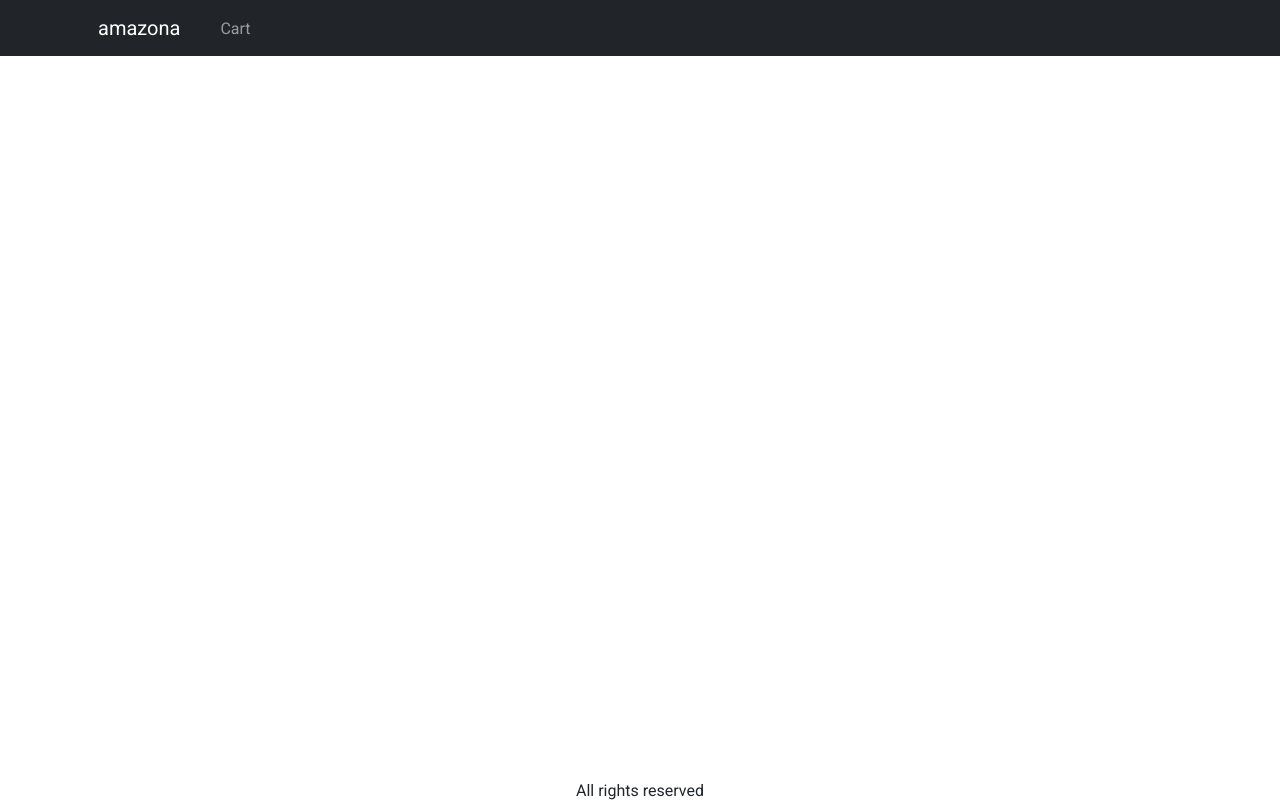
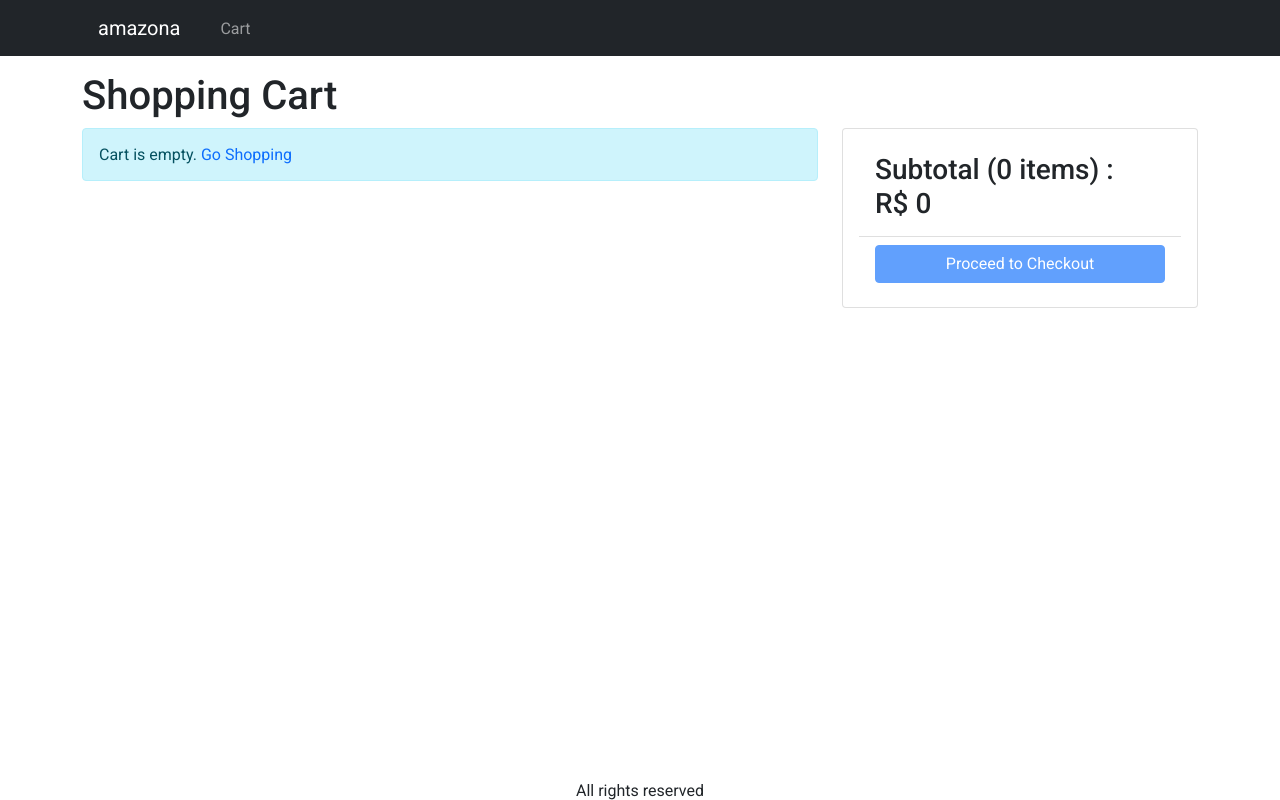
Before and after one commit to Victor-Ross/my-amazon-app, a React (Vite) app: page /cart in a window 1280 px wide. Built offline with nearby package versions, Linux system fonts and the light colour scheme.

Commit message:
Pagina do carrinho de compras

```diff
--- a/src/components/messageBox/index.tsx
+++ b/src/components/messageBox/index.tsx
@@ -2,7 +2,7 @@
 import { Alert } from 'react-bootstrap';
 
 interface MessageBoxProps {
-  variant: string;
+  variant?: string;
   children: ReactNode;
 }
 
--- a/src/components/product/index.tsx
+++ b/src/components/product/index.tsx
@@ -39,9 +39,9 @@
             currency: 'BRL',
           }).format(product.price)}
         </Card.Text>
-        <Button style={{ backgroundColor: '#f0c040', color: '#000' }}>
-          Add to Cart
-        </Button>
+        <Link to={`product/${product.slug}`}>
+          <Button className="buttonsDefaultColors">Add to Cart</Button>
+        </Link>
       </Card.Body>
     </Card>
   );
--- a/src/contexts/storeContext.tsx
+++ b/src/contexts/storeContext.tsx
@@ -24,6 +24,9 @@
   name: string;
   slug: string;
   quantity: number;
+  image: string;
+  price: number;
+  countInStock: number;
 };
 
 type State = {
@@ -34,7 +37,7 @@
 
 type Action = {
   type: 'cart_add_item';
-  item: { _id: string; name: string; slug: string; quantity: number };
+  item: Item;
 };
 
 export const StoreContext = createContext({} as StoreContextProps);
--- a/src/global.scss
+++ b/src/global.scss
@@ -36,3 +36,16 @@
 .site-container {
   min-height: 100vh;
 }
+
+.buttonsDefaultColors {
+  background-color: #f0c040;
+  color: #000;
+
+  transition: filter 0.2s;
+
+  &:hover {
+    background-color: #f0c040;
+    color: #000;
+    filter: brightness(0.9);
+  }
+}
--- /dev/null
+++ b/src/pages/CartPage/index.tsx
@@ -0,0 +1,115 @@
+import { Helmet } from 'react-helmet-async';
+import { Link } from 'react-router-dom';
+
+import { useStoreContext } from '../../contexts/storeContext';
+
+import { MessageBox } from '../../components/messageBox';
+
+import ListGroup from 'react-bootstrap/ListGroup';
+import Row from 'react-bootstrap/Row';
+import Col from 'react-bootstrap/Col';
+import Button from 'react-bootstrap/Button';
+import Card from 'react-bootstrap/Card';
+
+export function CartPage() {
+  const { state, dispatch: cartCtxDispatch } = useStoreContext();
+  const {
+    cart: { cartItems },
+  } = state;
+
+  return (
+    <div>
+      <Helmet>
+        <title>Shopping Cart</title>
+      </Helmet>
+      <h1>Shopping Cart</h1>
+      <Row>
+        <Col md={8}>
+          {cartItems.length === 0 ? (
+            <MessageBox>
+              Cart is empty. <Link to="/">Go Shopping</Link>
+            </MessageBox>
+          ) : (
+            <ListGroup>
+              {cartItems.map((item) => (
+                <ListGroup.Item key={item._id}>
+                  <Row className="align-items-center">
+                    <Col
+                      md="4"
+                      className="d-flex align-items-center justify-content-around"
+                    >
+                      <img
+                        src={item.image}
+                        alt={item.name}
+                        style={{ height: '80px' }}
+                        className="img-fluid border border-dark p-1"
+                      />{' '}
+                      <Link to={`/product/${item.slug}`}>{item.name}</Link>
+                    </Col>
+                    <Col md="3">
+                      <Button variant="light" disabled={item.quantity === 1}>
+                        <i className="fas fa-minus-circle" />
+                      </Button>{' '}
+                      <span>{item.quantity}</span>{' '}
+                      <Button
+                        variant="light"
+                        disabled={item.quantity === item.countInStock}
+                      >
+                        <i className="fas fa-plus-circle" />
+                      </Button>
+                    </Col>
+                    <Col md="3">
+                      {new Intl.NumberFormat('pt-BR', {
+                        style: 'currency',
+                        currency: 'BRL',
+                      }).format(item.price)}
+                    </Col>
+                    <Col md="2">
+                      <Button variant="light">
+                        <i className="fas fa-trash" />
+                      </Button>
+                    </Col>
+                  </Row>
+                </ListGroup.Item>
+              ))}
+            </ListGroup>
+          )}
+        </Col>
+        <Col md={4}>
+          <Card>
+            <Card.Body>
+              <ListGroup variant="flush">
+                <ListGroup.Item>
+                  <h3>
+                    Subtotal (
+                    {cartItems.reduce(
+                      (total, cartItem) => total + cartItem.quantity,
+                      0
+                    )}{' '}
+                    items) : R$&nbsp;
+                    {cartItems.reduce(
+                      (total, cartItem) =>
+                        total + cartItem.price * cartItem.quantity,
+                      0
+                    )}
+                  </h3>
+                </ListGroup.Item>
+                <ListGroup.Item>
+                  <div className="d-grid">
+                    <Button
+                      className="buttonsDefaultColors"
+                      type="button"
+                      disabled={cartItems.length === 0}
+                    >
+                      Proceed to Checkout
+                    </Button>
+                  </div>
+                </ListGroup.Item>
+              </ListGroup>
+            </Card.Body>
+          </Card>
+        </Col>
+      </Row>
+    </div>
+  );
+}
--- /dev/null
+++ b/src/pages/CartPage/styles.module.scss
@@ -0,0 +1,3 @@
+.imgThumbnail {
+  height: 80px;
+}
--- a/src/pages/Product/index.tsx
+++ b/src/pages/Product/index.tsx
@@ -1,5 +1,5 @@
 import { useEffect, useReducer } from 'react';
-import { useParams } from 'react-router-dom';
+import { Navigate, useNavigate, useParams } from 'react-router-dom';
 
 import Badge from 'react-bootstrap/Badge';
 import Button from 'react-bootstrap/Button';
@@ -60,6 +60,8 @@
 }
 
 export function ProductPage() {
+  const navigate = useNavigate();
+
   const [{ product, isLoading, error }, dispatch] = useReducer(reducer, {
     product: {} as Product,
     isLoading: false,
@@ -98,6 +100,8 @@
     }
 
     ctxDispatch({ type: 'cart_add_item', item: { ...product, quantity } });
+
+    navigate('/cart');
   }
 
   return (
--- a/src/router/index.tsx
+++ b/src/router/index.tsx
@@ -8,16 +8,18 @@
 import { Footer } from '../components/footer';
 
 import styles from './styles.module.scss';
+import { CartPage } from '../pages/CartPage';
 
 export function Router() {
   return (
     <BrowserRouter>
       <Header />
-      <main className={styles.main}>
+      <main style={{ flex: 1 }}>
         <Container className="mt-3">
           <Routes>
             <Route path="/" element={<Products />} />
             <Route path="/product/:slug" element={<ProductPage />} />
+            <Route path="/cart" element={<CartPage />} />
           </Routes>
         </Container>
       </main>
--- a/src/router/styles.module.scss
+++ /dev/null
@@ -1,3 +0,0 @@
-.main {
-  flex: 1;
-}
```
